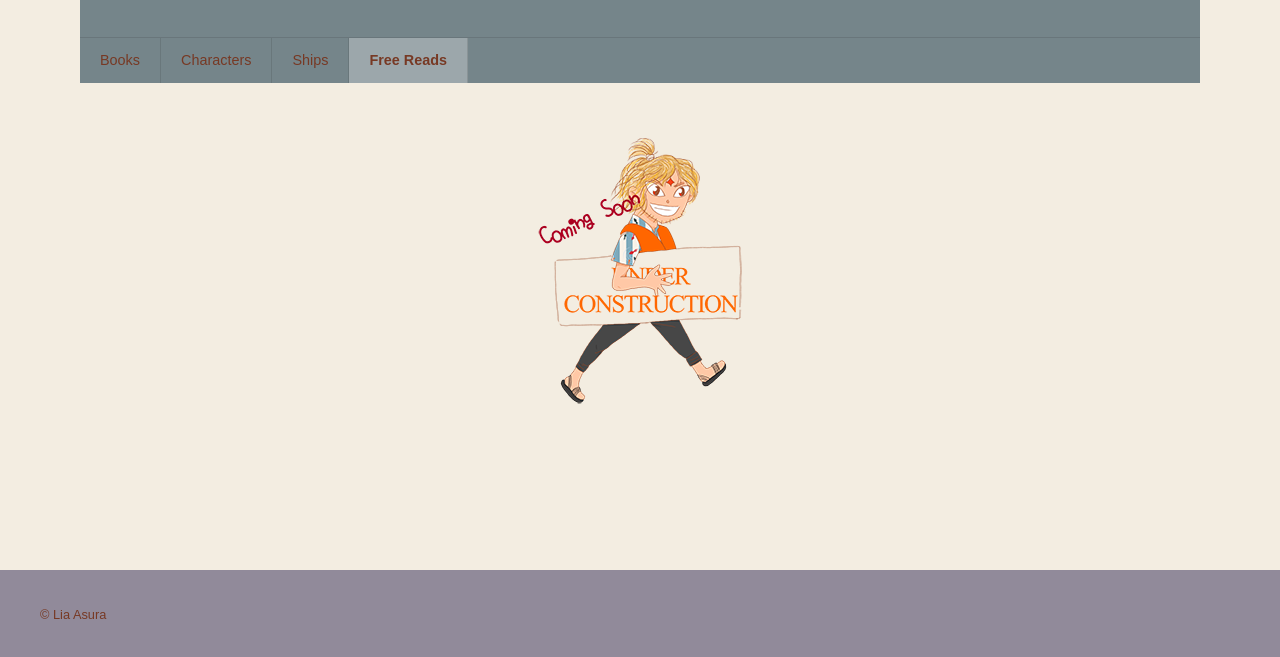
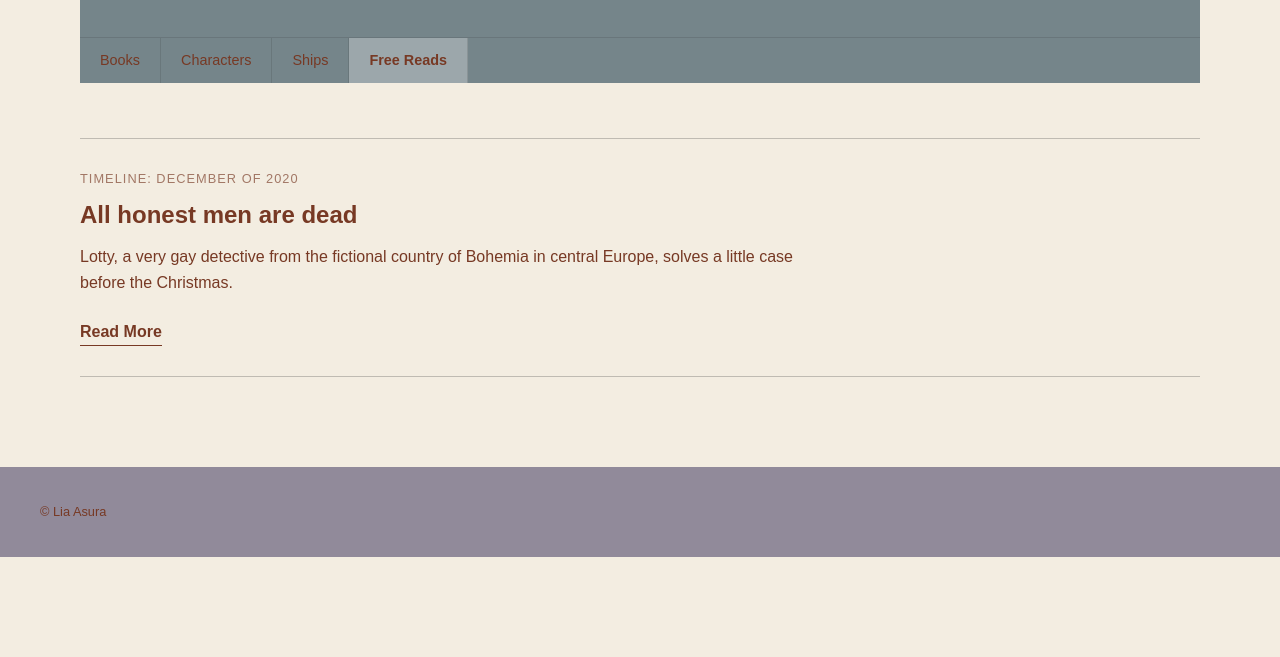
Before and after one commit to Cherry-pepper/asura, a plain HTML site: page bohemian-rhapsody/stories.html in a window 1280 px wide. Shown: the part 435-1092 px from the top of the page. After the commit the page ends 992 px from the top, so only its background shows below. Drawn offline with Linux system fonts and the light colour scheme.

Commit message:
Update stories.html

```diff
--- a/bohemian-rhapsody/stories.html
+++ b/bohemian-rhapsody/stories.html
@@ -60,9 +60,19 @@
 
 
     <section class="books">
-<p align="center">
-  <img src="../assets/underconstruction.PNG" height="150" alt="Under construction">
-</p>
+ <article class="blog-entry">
+            <p class="blog-date">Timeline: December of 2020</p>
+
+            <h2>All honest men are dead</h2>
+
+            <p>
+Lotty, a very gay detective from the fictional country of Bohemia in central Europe, solves a little case before the Christmas.
+            </p>
+
+            <a href="storiesBR01.html" class="read-more">
+                Read More
+            </a>
+        </article>
 </section>
 </main>
 
```
